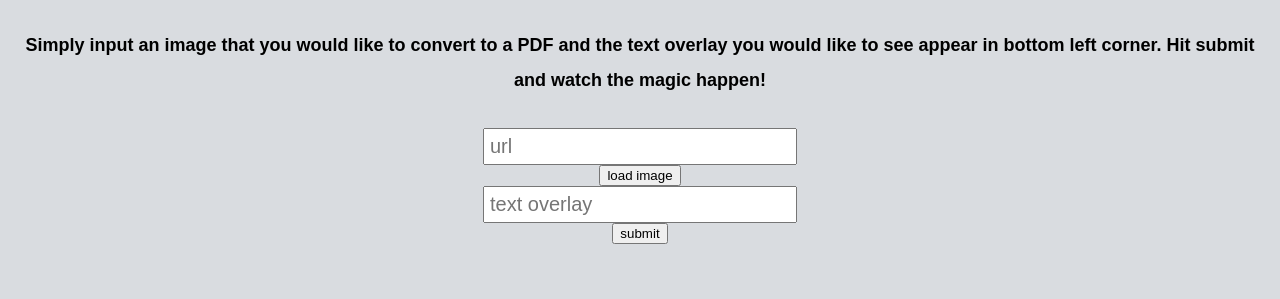
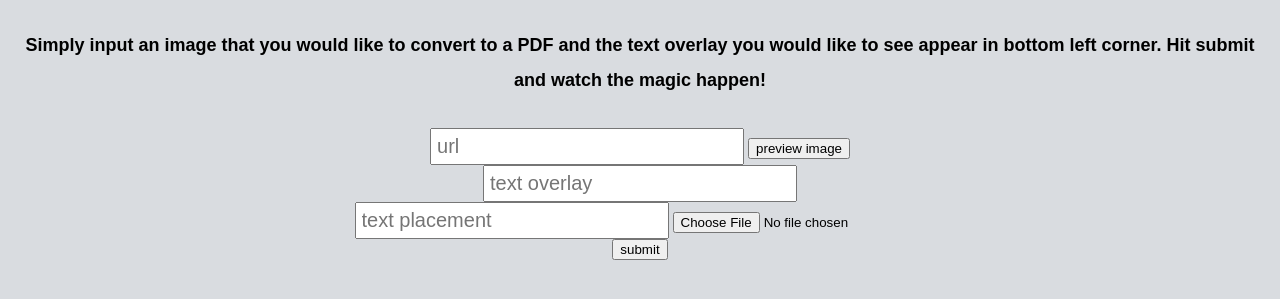
Before and after one commit to William-Hicks/William-Hicks.github.io, a plain HTML site: page index.html in a window 1280 px wide. Shown: the part 107-406 px from the top of the page. Drawn offline with Linux system fonts and the light colour scheme.

Commit message:
Update index.html

```diff
--- a/index.html
+++ b/index.html
@@ -16,9 +16,11 @@
 	</div>
 	<div class='mainTable'>
 		<form method='POST' class='submit'>
-			<input type='text' placeholder="url" name='url' id='urlSubmit'><br>
-			<input type='submit' value='load image' onclick="displayImageFromUrl()"><br>
+			<input type='text' placeholder="url" name='url' id='urlSubmit'>
+			<input type='submit' value='preview image' onclick="displayImageFromUrl()"><br>
 			<input type='text' placeholder="text overlay" name='selftext'><br>
+			<input type='text' placeholder='text placement' name='placeText'>
+			<input type='file' name='fileSubmit'><br>
 			<input type="submit" value='submit' onclick="">
 		</form>
 	</div>
```
